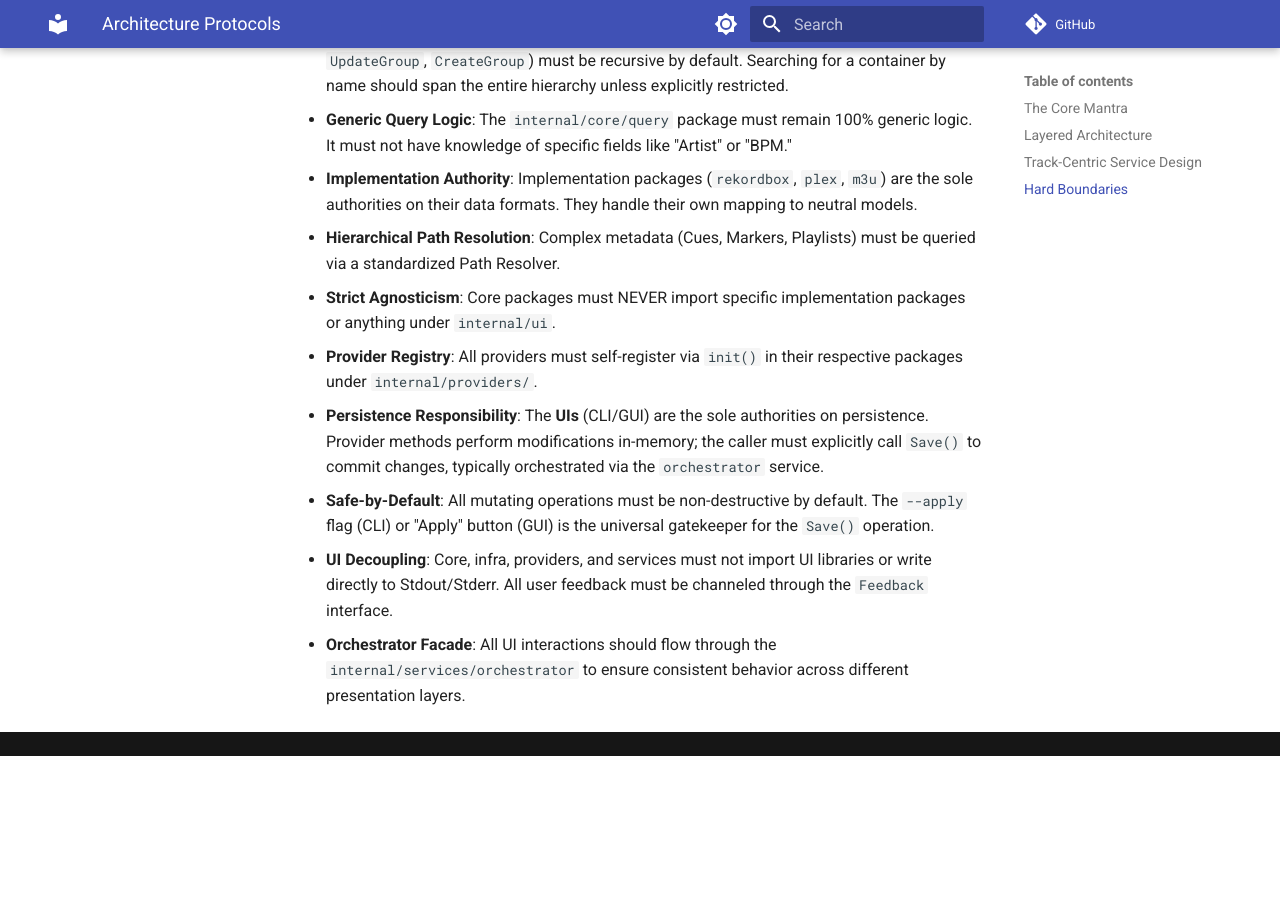
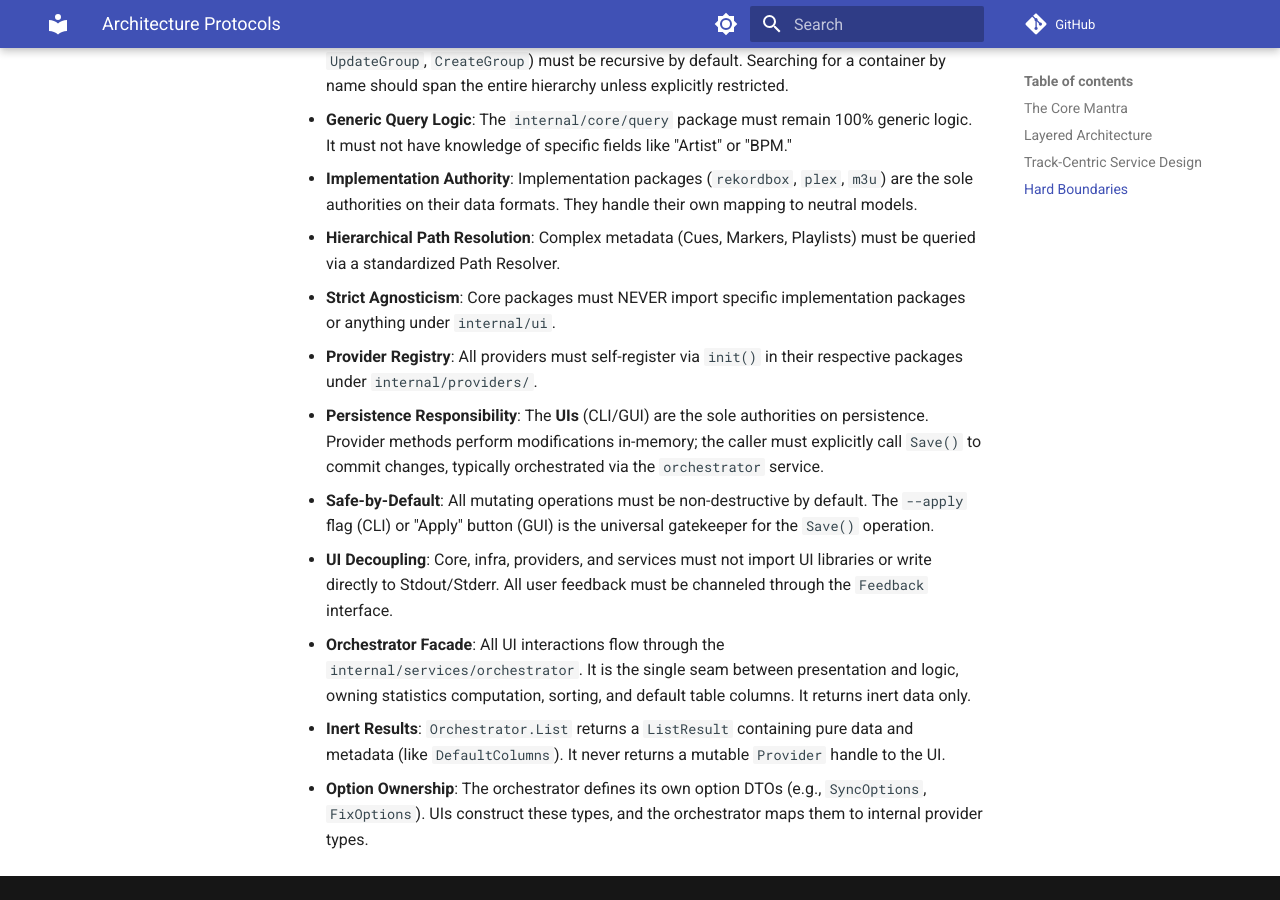
Before and after one commit to llttlltt/dj-library-tools, an MkDocs documentation site: the page built from docs/agent/architecture.md, in a window 1280 px wide and 900 px high, scrolled down 1454 px. Built offline with MkDocs 1.6.1 and Material for MkDocs 9.7.7, drawn with Linux system fonts in a browser that asks for light colours; comment, search, counter and statistics services are not loaded; before the commit the page ends 2210 px from its top, so only the background shows below that.

Commit message:
refactor: complete orchestrator read seam refactor and update docs

```diff
--- a/docs/agent/architecture.md
+++ b/docs/agent/architecture.md
@@ -41,4 +41,6 @@ The system follows a nested, resource-oriented service structure:
 - **Persistence Responsibility**: The **UIs** (CLI/GUI) are the sole authorities on persistence. Provider methods perform modifications in-memory; the caller must explicitly call `Save()` to commit changes, typically orchestrated via the `orchestrator` service.
 - **Safe-by-Default**: All mutating operations must be non-destructive by default. The `--apply` flag (CLI) or "Apply" button (GUI) is the universal gatekeeper for the `Save()` operation.
 - **UI Decoupling**: Core, infra, providers, and services must not import UI libraries or write directly to Stdout/Stderr. All user feedback must be channeled through the `Feedback` interface.
-- **Orchestrator Facade**: All UI interactions should flow through the `internal/services/orchestrator` to ensure consistent behavior across different presentation layers.
+- **Orchestrator Facade**: All UI interactions flow through the `internal/services/orchestrator`. It is the single seam between presentation and logic, owning statistics computation, sorting, and default table columns. It returns inert data only.
+- **Inert Results**: `Orchestrator.List` returns a `ListResult` containing pure data and metadata (like `DefaultColumns`). It never returns a mutable `Provider` handle to the UI.
+- **Option Ownership**: The orchestrator defines its own option DTOs (e.g., `SyncOptions`, `FixOptions`). UIs construct these types, and the orchestrator maps them to internal provider types.
```
